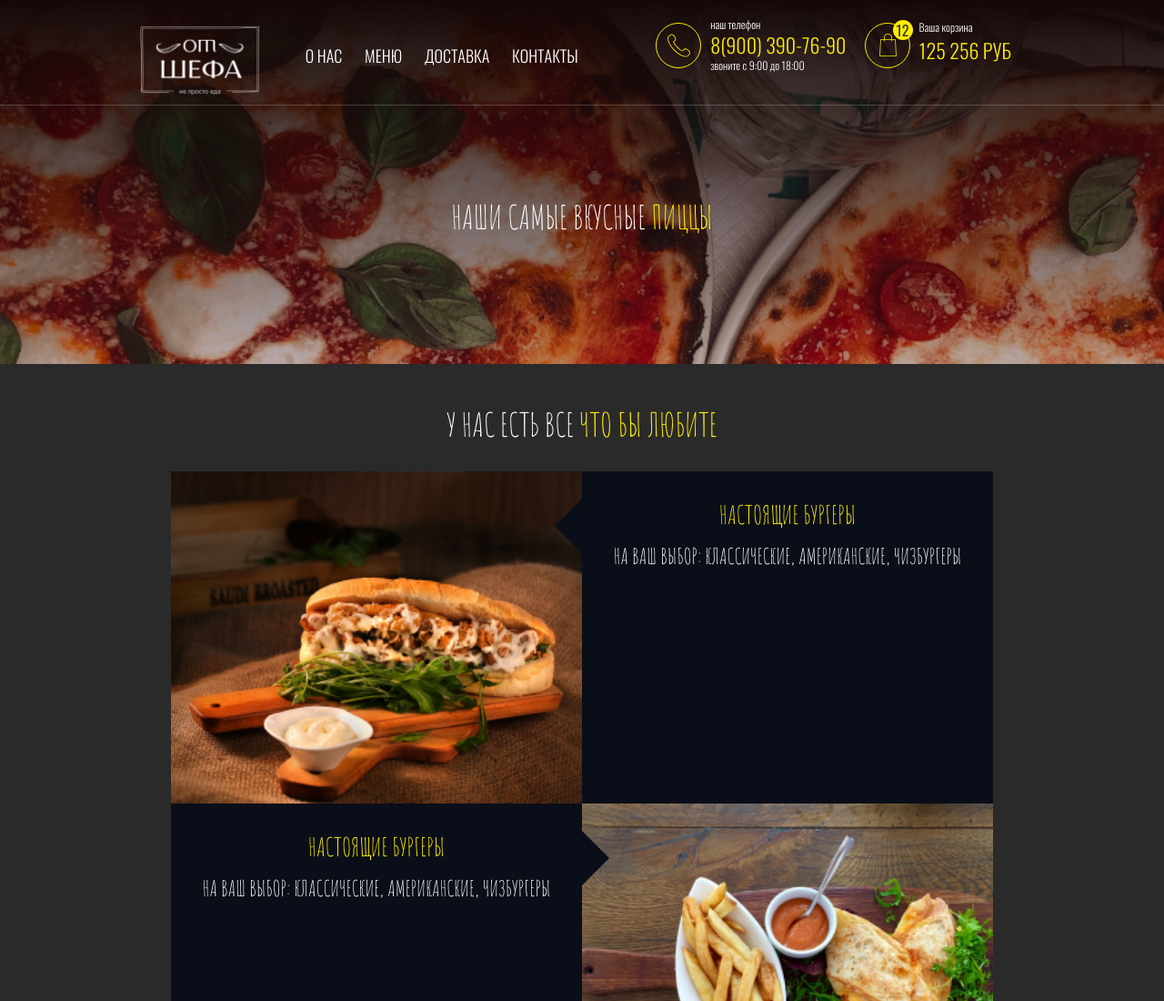
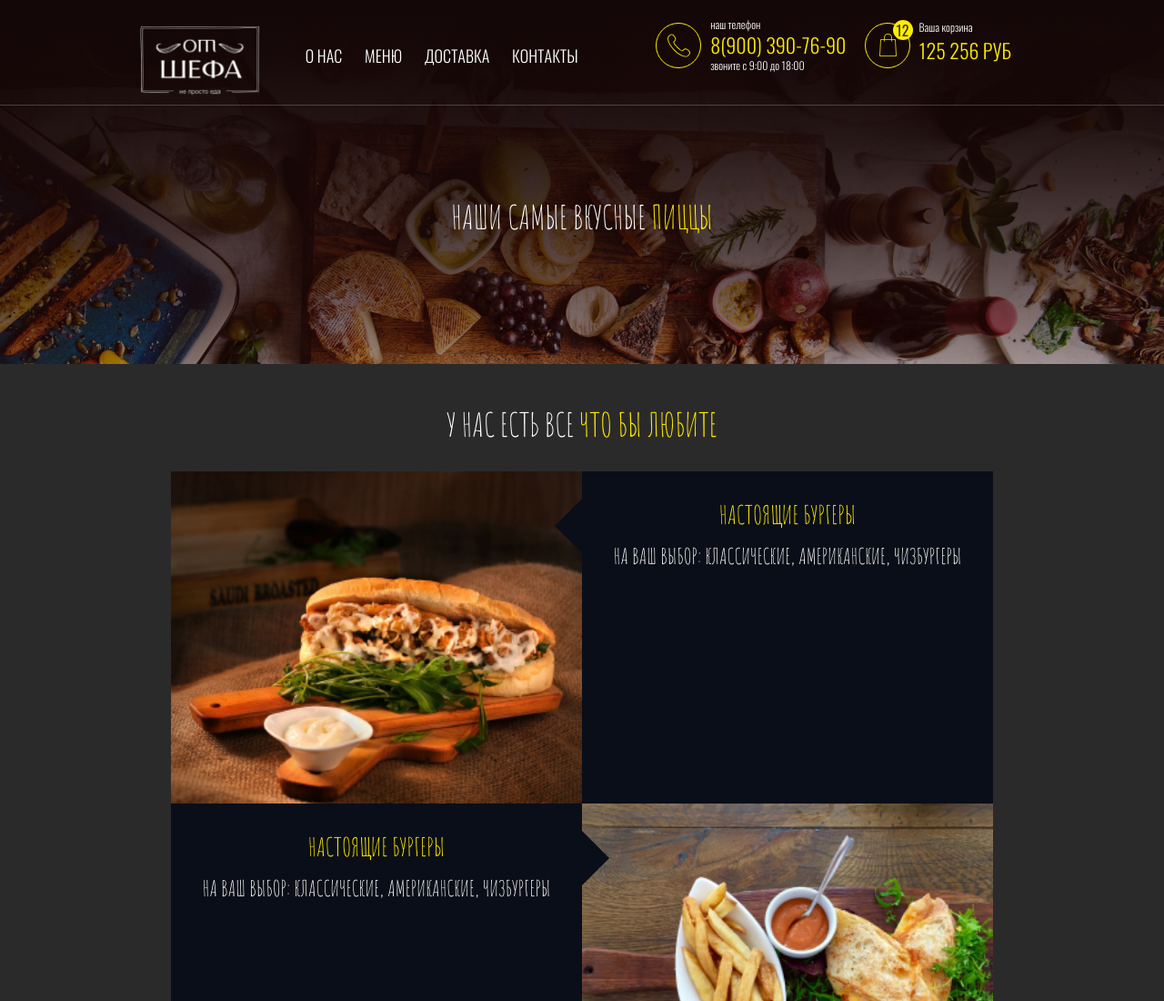
Before and after one commit to YaroslavWD/chef, a website: page source/restaurant.html in a window 1280 px wide. Shown: the top 1100 px of the page at 91% size. Drawn offline with nearby package versions, Linux system fonts and the light colour scheme; files that its build step writes are made by us from their sources.

Commit message:
audit fix

```diff
--- a/package.json
+++ b/package.json
@@ -11,7 +11,7 @@
     "gulp-plumber": "1.2.x",
     "gulp-postcss": "8.0.x",
     "gulp-sass": "4.0.x",
-    "stylelint": "9.6.x",
+    "stylelint": "^10.0.1",
     "stylelint-config-htmlacademy": "0.1.x"
   },
   "scripts": {
--- a/source/restaurant.html
+++ b/source/restaurant.html
@@ -2,16 +2,15 @@
 <html lang="ru">
 <head>
   <meta charset="UTF-8">
-  <meta name="viewport" content="width=device-width, initial-scale=1.0">
+  <meta name="viewport" content="width=device-width, initial-scale=1.0, shrink-to-fit=no">
   <meta http-equiv="X-UA-Compatible" content="ie=edge">
   <link rel="stylesheet" href="css/style.css">
   <link rel="stylesheet" href="https://stackpath.bootstrapcdn.com/bootstrap/4.3.1/css/bootstrap.min.css" integrity="sha384-ggOyR0iXCbMQv3Xipma34MD+dH/1fQ784/j6cY/iJTQUOhcWr7x9JvoRxT2MZw1T" crossorigin="anonymous">
-  <script src="https://stackpath.bootstrapcdn.com/bootstrap/4.3.1/js/bootstrap.min.js" integrity="sha384-JjSmVgyd0p3pXB1rRibZUAYoIIy6OrQ6VrjIEaFf/nJGzIxFDsf4x0xIM+B07jRM" crossorigin="anonymous"></script>
   <title>От Шефа - не просто еда</title>
 </head>
 <body>
   <div class="page">
-    <div class="page__top">
+    <div class="page__top page__top--pizza">
       <header class="header header--pizza">
         <div class="wrapper">
           <div class="header__wrapper">
@@ -264,5 +263,6 @@
       </footer>
     </div>
   </div>
+  <script src="https://stackpath.bootstrapcdn.com/bootstrap/4.3.1/js/bootstrap.min.js" integrity="sha384-JjSmVgyd0p3pXB1rRibZUAYoIIy6OrQ6VrjIEaFf/nJGzIxFDsf4x0xIM+B07jRM" crossorigin="anonymous"></script>
 </body>
 </html>
--- a/source/sass/global.scss
+++ b/source/sass/global.scss
@@ -11,7 +11,6 @@ html {
 body {
   margin: 0;
   padding: 0;
-  background-color: lightblue;
 }
 
 h1 {
@@ -32,5 +31,5 @@ h2 {
 
 img {
   width: 100%;
-  height: auto;
+  height: 100%;
 }
--- a/source/sass/page.scss
+++ b/source/sass/page.scss
@@ -36,6 +36,13 @@
     background-image: linear-gradient(180deg, #140707 0%, rgba(47, 0, 0, 0.34) 100%);
     z-index: 1;
   }
+
+  &--pizza {
+    background-image: url("../img/restaurant.jpg");
+    &::before {
+      background-image: linear-gradient(180deg, #140707 0%, rgba(47, 0, 0, 0.08) 100%)
+    }
+  }
 }
 
 @media (min-width: $big-mobile) {
```
Also changed, not shown: source/img/restaurant.jpg (added), 1 other file.
